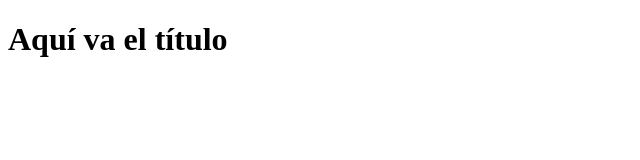
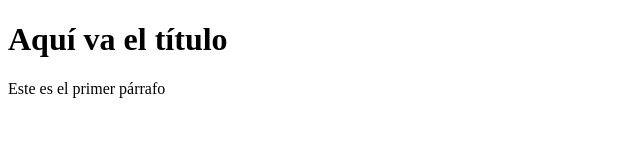
Before and after one commit to G3r4rd0D14z/Curso_git2, a plain HTML site: page index.html in a window 1280 px wide. Shown: the whole page, without its empty margins (0-640 px from the left). Drawn offline with Linux system fonts and the light colour scheme.

Commit message:
Update index.html

```diff
--- a/index.html
+++ b/index.html
@@ -8,5 +8,6 @@
 </head>
 <body>
     <h1>Aqu&iacute; va el t&iacute;tulo</h1>
+    <p>Este es el primer p&aacute;rrafo</p>
 </body>
 </html>
```
